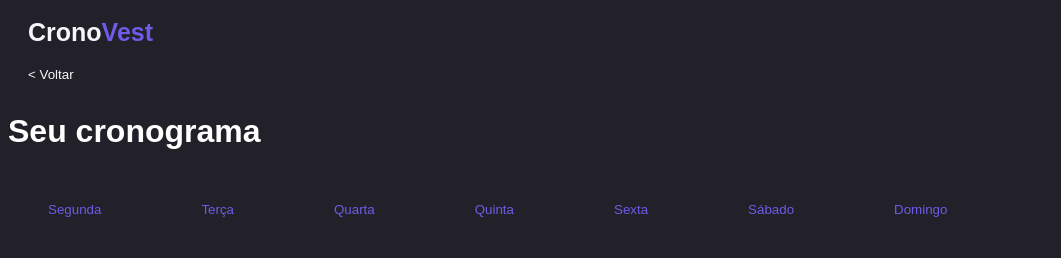
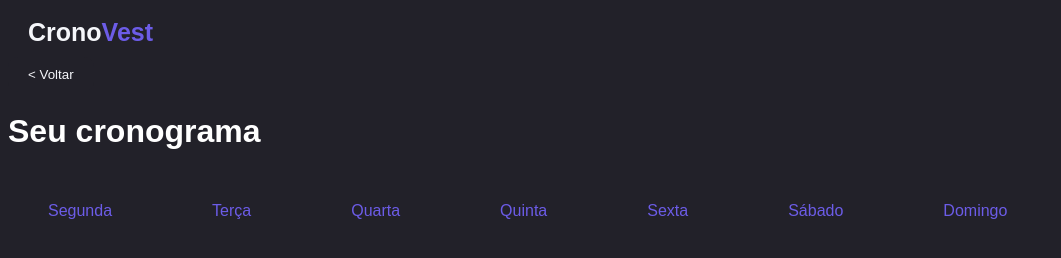
Before and after one commit to Gustavo140625/TCC, a plain HTML site: page cronograma.html in a window 1280 px wide. Shown: the whole page, without its empty margins (0-1061 px from the left). Drawn offline with Linux system fonts and the light colour scheme.

Commit message:
fix: Update cronograma.html with proper btn-dia classes and structure"

```diff
--- a/cronograma.html
+++ b/cronograma.html
@@ -19,41 +19,18 @@
 
      <h1 class="titulo">Seu cronograma</h1>
 
-
-
      <div class="dias">
 
-        <div class="seg">
-            <button>Segunda</button>
-        </div>
-
-        <div class="ter">
-            <button>Terça</button>
-        </div>
-
-        <div class="qua">
-            <button>Quarta</button>
-        </div>
-
-        <div class="qui">
-            <button>Quinta</button>
-        </div>
-
-        <div class="sex">
-            <button>Sexta</button>
-        </div>
-
-        <div class="sab">
-            <button>Sábado</button>
-        </div>
-
-        <div class="dom">
-            <button>Domingo</button>
-        </div>
+        <button class="btn-dia" data-dia="segunda">Segunda</button>
+        <button class="btn-dia" data-dia="terca">Terça</button>
+        <button class="btn-dia" data-dia="quarta">Quarta</button>
+        <button class="btn-dia" data-dia="quinta">Quinta</button>
+        <button class="btn-dia" data-dia="sexta">Sexta</button>
+        <button class="btn-dia" data-dia="sabado">Sábado</button>
+        <button class="btn-dia" data-dia="domingo">Domingo</button>
 
      </div>
 
-
-
+    <script src="script.js"></script>
 </body>
 </html>
```
